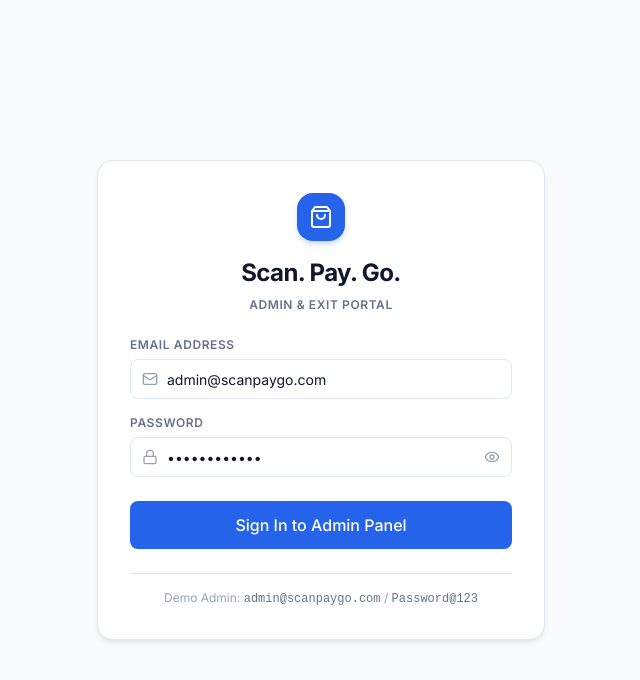
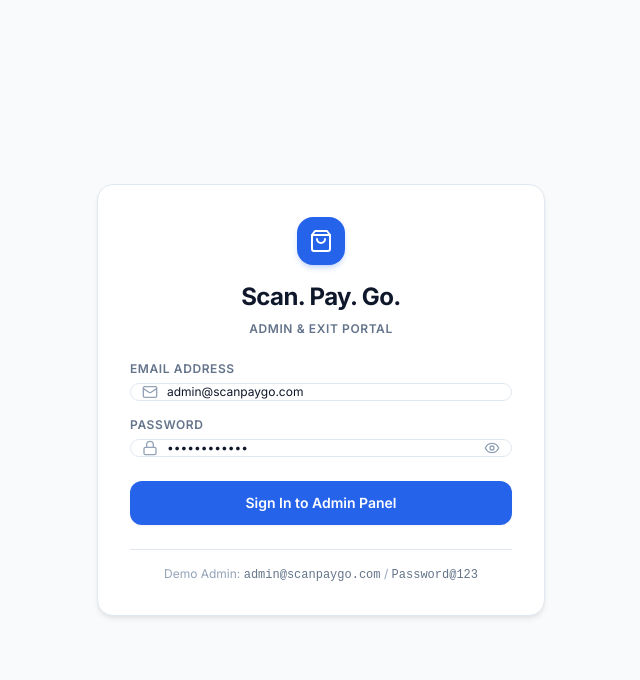
Before and after one commit to 03shubhamk/My-Scan-Pay-Go, a React (Vite) app in the folder admin-dashboard/: page /login in a window 1280 px wide. Shown: the top 680 px of the page, without its empty margins (319-959 px from the left). Built offline with nearby package versions, Linux system fonts and the light colour scheme; no server answers.

Commit message:
style(admin): standardize core UI components to Google Stitch specifications

```diff
--- a/admin-dashboard/src/components/ui/Button.tsx
+++ b/admin-dashboard/src/components/ui/Button.tsx
@@ -20,20 +20,20 @@ export const Button: React.FC<ButtonProps> = ({
   disabled,
   ...props
 }) => {
-  const baseStyles = 'inline-flex items-center justify-center font-medium transition-all duration-150 rounded disabled:opacity-50 disabled:cursor-not-allowed focus:outline-none focus:ring-2 focus:ring-primary/40';
+  const baseStyles = 'inline-flex items-center justify-center font-medium transition-all duration-150 rounded-lg disabled:opacity-50 disabled:cursor-not-allowed focus:outline-none focus:ring-2 focus:ring-primary/30';
 
   const variants = {
-    primary: 'bg-primary text-white hover:bg-primary-hover shadow-sm active:bg-primary-dark',
-    secondary: 'bg-white text-text-primary border border-surface-border hover:bg-surface-hover hover:border-slate-300 shadow-sm',
-    danger: 'bg-red-600 text-white hover:bg-red-700 shadow-sm active:bg-red-800',
+    primary: 'bg-primary text-white hover:bg-primary-hover shadow-xs active:bg-primary-dark',
+    secondary: 'bg-white text-text-primary border border-surface-border hover:bg-surface-hover hover:border-slate-300 shadow-xs',
+    danger: 'bg-red-600 text-white hover:bg-red-700 shadow-xs active:bg-red-800',
     ghost: 'bg-transparent text-slate-600 hover:bg-slate-100 hover:text-slate-900',
-    outline: 'bg-transparent text-primary border border-primary hover:bg-primary-light',
+    outline: 'bg-transparent text-primary border border-primary/80 hover:bg-primary-light hover:border-primary',
   };
 
   const sizes = {
     sm: 'px-3 py-1.5 text-xs gap-1.5 h-8',
-    md: 'px-4 py-2 text-sm gap-2 h-10',
-    lg: 'px-5 py-2.5 text-base gap-2.5 h-12',
+    md: 'px-4 py-2 text-xs font-semibold gap-2 h-9.5',
+    lg: 'px-5 py-2.5 text-sm font-semibold gap-2.5 h-11',
   };
 
   return (
--- a/admin-dashboard/src/components/ui/Card.tsx
+++ b/admin-dashboard/src/components/ui/Card.tsx
@@ -7,8 +7,8 @@ export interface CardProps extends HTMLAttributes<HTMLDivElement> {
 export const Card: React.FC<CardProps> = ({ children, hoverable = false, className = '', ...props }) => {
   return (
     <div
-      className={`bg-white border border-surface-border rounded-lg shadow-sm ${
-        hoverable ? 'hover:border-primary transition-colors cursor-pointer' : ''
+      className={`bg-white border border-surface-border rounded-xl shadow-xs ${
+        hoverable ? 'hover:border-primary/60 hover:shadow-card transition-all cursor-pointer' : ''
       } ${className}`}
       {...props}
     >
--- a/admin-dashboard/src/components/ui/Input.tsx
+++ b/admin-dashboard/src/components/ui/Input.tsx
@@ -28,7 +28,7 @@ export const Input = forwardRef<HTMLInputElement, InputProps>(
           <input
             id={inputId}
             ref={ref}
-            className={`w-full bg-white border text-text-primary placeholder:text-slate-400 text-sm rounded h-10 px-3 transition-colors focus:outline-none focus:border-primary focus:ring-2 focus:ring-primary/20 ${
+            className={`w-full bg-white border text-text-primary placeholder:text-slate-400 text-xs rounded-lg h-9.5 px-3 transition-colors focus:outline-none focus:border-primary focus:ring-2 focus:ring-primary/20 ${
               leftIcon ? 'pl-9' : ''
             } ${rightIcon ? 'pr-9' : ''} ${
               error ? 'border-red-500 focus:border-red-500 focus:ring-red-500/20' : 'border-surface-border'
--- a/admin-dashboard/src/components/ui/Table.tsx
+++ b/admin-dashboard/src/components/ui/Table.tsx
@@ -32,7 +32,7 @@ export function Table<T>({
 }: TableProps<T>) {
   if (children) {
     return (
-      <div className={`bg-white border border-surface-border rounded-lg overflow-hidden shadow-sm ${className}`}>
+      <div className={`bg-white border border-surface-border rounded-xl overflow-hidden shadow-xs ${className}`}>
         <div className="overflow-x-auto">
           <table className="w-full text-left border-collapse">{children}</table>
         </div>
@@ -41,11 +41,11 @@ export function Table<T>({
   }
 
   return (
-    <div className={`bg-white border border-surface-border rounded-lg overflow-hidden shadow-sm ${className}`}>
+    <div className={`bg-white border border-surface-border rounded-xl overflow-hidden shadow-xs ${className}`}>
       <div className="overflow-x-auto">
         <table className="w-full text-left border-collapse">
           <thead>
-            <tr className="bg-slate-50 border-b border-surface-border">
+            <tr className="bg-slate-50/80 border-b border-surface-border">
               {(columns || []).map((col, idx) => (
                 <th
                   key={idx}
```
